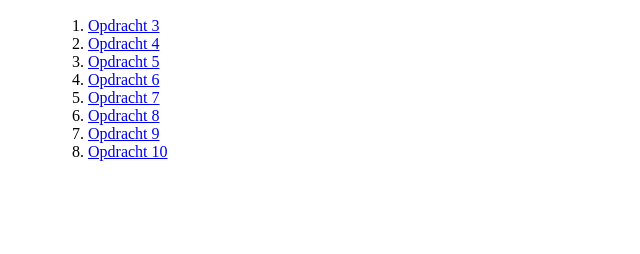
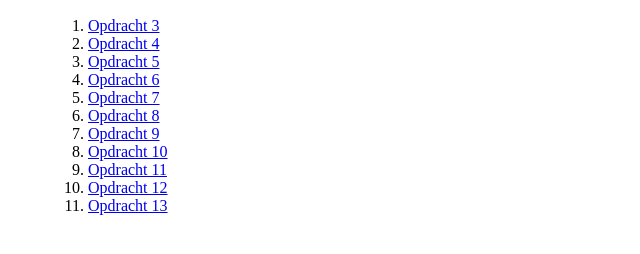
Before and after one commit to pdbvives/webdevelopment, a plain HTML site: page index.html in a window 1280 px wide. Shown: the part 110-364 px from the top of the page, without its empty margins (0-640 px from the left). Drawn offline with Linux system fonts and the light colour scheme.

Commit message:
Update index.html

```diff
--- a/index.html
+++ b/index.html
@@ -19,6 +19,9 @@
         <li><a href="labo_2/opdracht_8.html">Opdracht 8</a></li>
         <li><a href="labo_2/opdracht_9.html">Opdracht 9</a></li>
         <li><a href="labo_2/opdracht_10.html">Opdracht 10</a></li>
+        <li><a href="labo_2/opdracht_11.html">Opdracht 11</a></li>
+        <li><a href="labo_2/opdracht_12.html">Opdracht 12</a></li>
+        <li><a href="labo_2/opdracht_13.html">Opdracht 13</a></li>
       </ol>
     </li>
   </ul>
```
